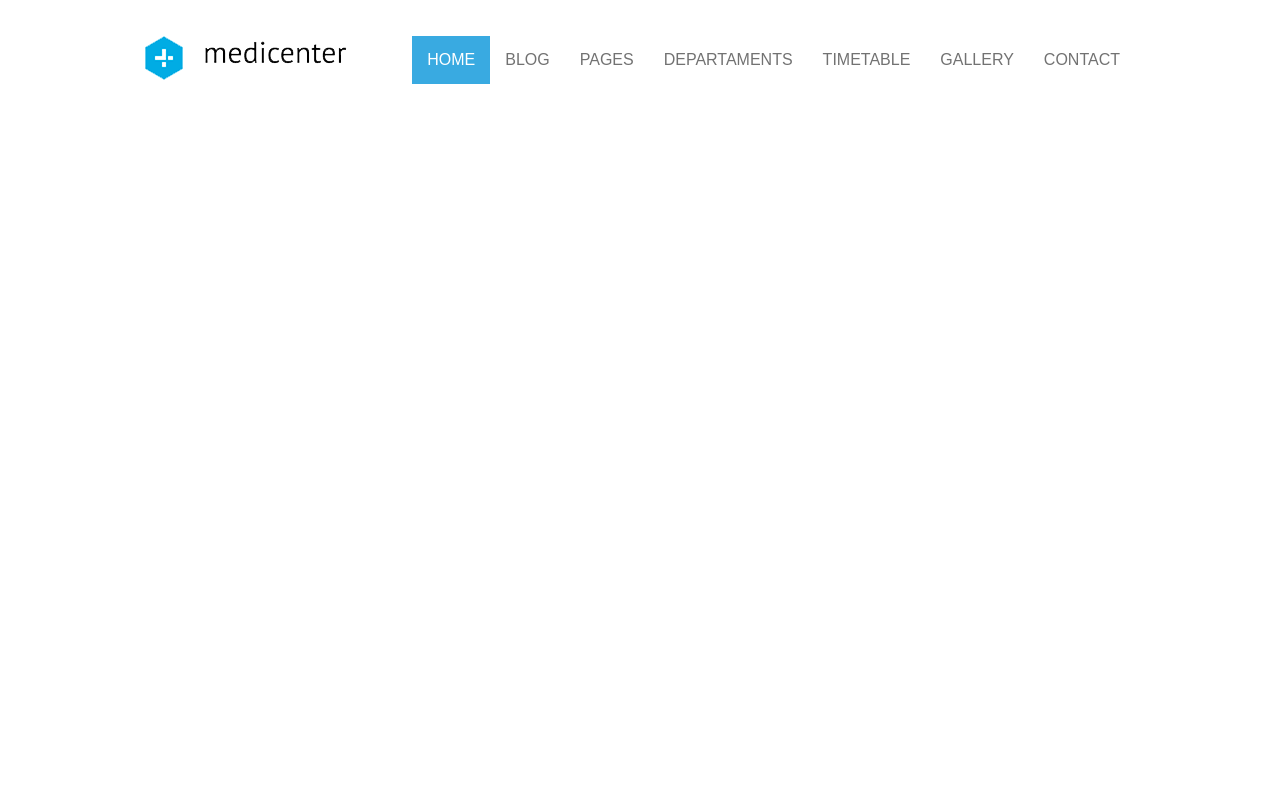
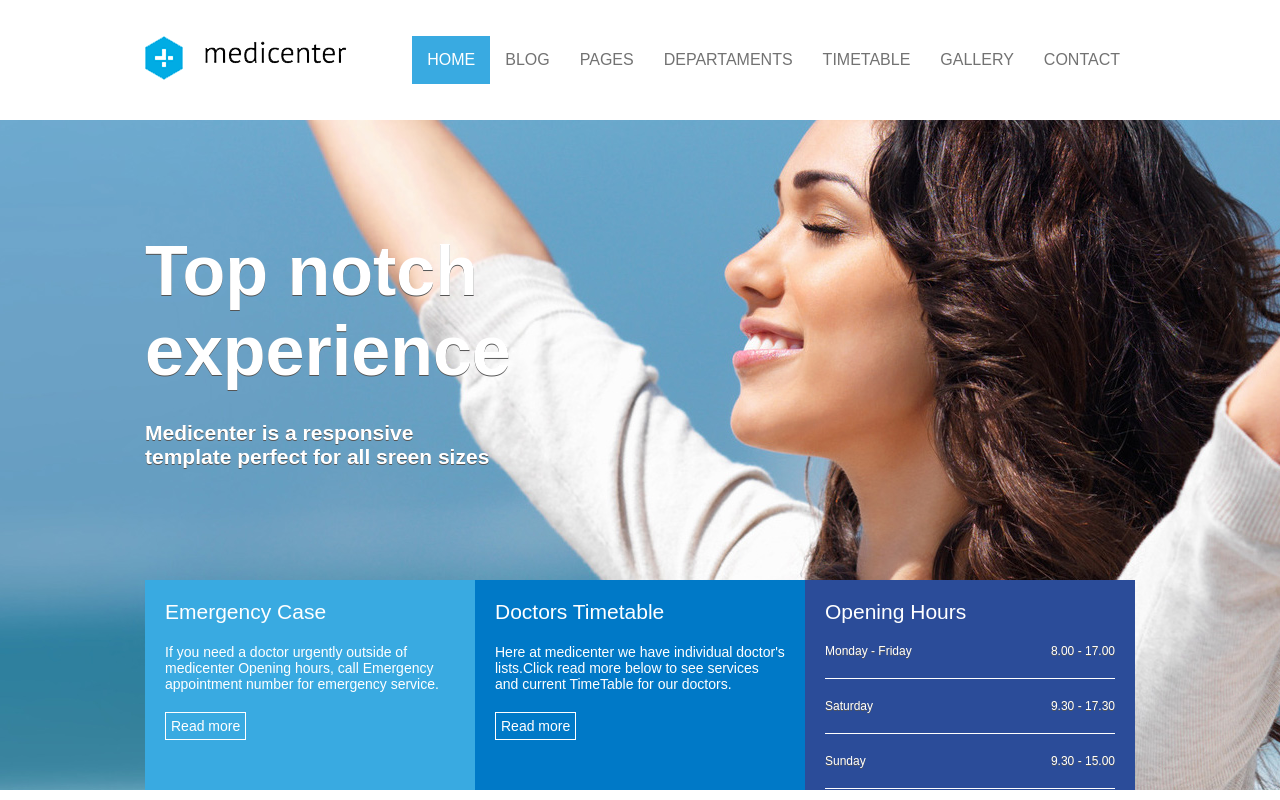
Before and after one commit to EwertonWeb/Medicenter, a plain HTML site: page index.html in a window 1280 px wide. Drawn offline with Linux system fonts and the light colour scheme.

Commit message:
Banner  v.1.0

```diff
--- a/assets/css/template.css
+++ b/assets/css/template.css
@@ -1,3 +1,7 @@
+*{
+    font-family: Arial;
+}
+
 body {
     margin: 0;
     padding: 0;
@@ -36,10 +40,100 @@ nav a {
     text-decoration: none;
     text-transform: uppercase;
     color: #727272;
-    font-family: Arial;
 }
 nav .active a,
 nav a:hover      {
     background-color: #39aae1;
     color: #fff;
 }
+
+#banner {
+    display: flex;
+    justify-content: center;
+    background-image: url('../images/img1.jpg');
+    background-position: center;
+    background-size: cover;
+    height: 670px;
+}
+.column {
+    flex-direction: column;
+}
+.banner_headline {
+    flex: 1;
+    display: flex;
+    flex-direction: column;
+    justify-content: center;
+}
+.banner_headline h1 {
+    color: #fff;
+    font-size: 70px;
+    text-shadow: 0px 1px 0px #555;
+    margin: 0;
+    padding: 0;
+    max-width: 350px;
+}
+.banner_headline h2 {
+    color: #fff;
+    font-size: 21px;
+    text-shadow: 0px 1px 0px #555;
+    margin: 0;
+    padding: 0;
+    max-width: 350px;
+    margin-top: 30px;
+}
+.banner_options {
+    height: 210px;
+    display: flex;
+}
+.banner1,
+.banner2,
+.banner3 {
+    flex: 1;
+    color: #fff;
+    padding: 20px;
+}
+.banner1 {
+    background-color: #39aae1;
+}
+.banner2 {
+    background-color: #0079c7;
+}
+.banner3 {
+    background-color: #2b4c99;
+}
+.banner_title {
+    font-size: 21px;
+}
+.banner_description {
+    font-size: 14px;
+    margin-top: 20px;
+    margin-bottom: 20px;
+}
+.banner_options a {
+    display: inline-block;
+    border: 1px solid #fff;
+    padding: 5px;
+    color: #fff;
+    font-size: 14px;
+    text-decoration: none;
+}
+.desc {
+    display: flex;
+    border-bottom: 1px solid #fff;
+}
+
+.banner_days {
+        flex: 1;
+        justify-content: flex-start;
+        margin-top: 20px;
+        margin-bottom: 20px;
+        font-size: 12px;
+        text-shadow: 0px 1px 0px #555;
+}
+.banner_hours {
+    margin-left: 115px;
+    margin-top: 20px;
+    margin-bottom: 20px;
+    font-size: 12px;
+    text-shadow: 0px 1px 0px #555;
+}
--- a/index.html
+++ b/index.html
@@ -28,7 +28,47 @@
             </div>
         </div>
     </header>
-
+        <section id="banner">
+            <div class="container column">
+                <div class="banner_headline">
+                    <h1>Top notch experience</h1>
+                    <h2>Medicenter is a responsive template perfect for all sreen sizes</h2>
+                </div>
+                <div class="banner_options">
+                    <div class="banner1">
+                        <div class="banner_title">Emergency Case</div>
+                        <div class="banner_description">If you need a doctor urgently outside of
+                                                        medicenter Opening hours, call Emergency
+                                                        appointment number for emergency service.
+                                                    </div>
+                         <a href="">Read more</a>
+                    </div>
+                    <div class="banner2">
+                            <div class="banner_title">Doctors Timetable </div>
+                            <div class="banner_description">Here at medicenter we have individual doctor's
+                                                            lists.Click read more below to see services
+                                                            and current TimeTable for our doctors.
+                                                         </div>
+                        <a href="">Read more</a>
+                    </div>
+                    <div class="banner3">
+                            <div class="banner_title">Opening Hours</div>
+                            <div class="desc">
+                            <div class="banner_days">Monday - Friday</div>
+                            <div class="banner_hours">8.00 - 17.00</div>
+                        </div>
+                        <div class="desc">
+                                <div class="banner_days">Saturday</div>
+                                <div class="banner_hours">9.30 - 17.30</div>
+                            </div>
+                            <div class="desc">
+                                    <div class="banner_days">Sunday</div>
+                                    <div class="banner_hours">9.30 - 15.00</div>
+                                </div>
+                    </div>
+                </div>
+            </div>
+        </section>
 
 </body>
 </html>
```
Also changed, not shown: 1 other file.
